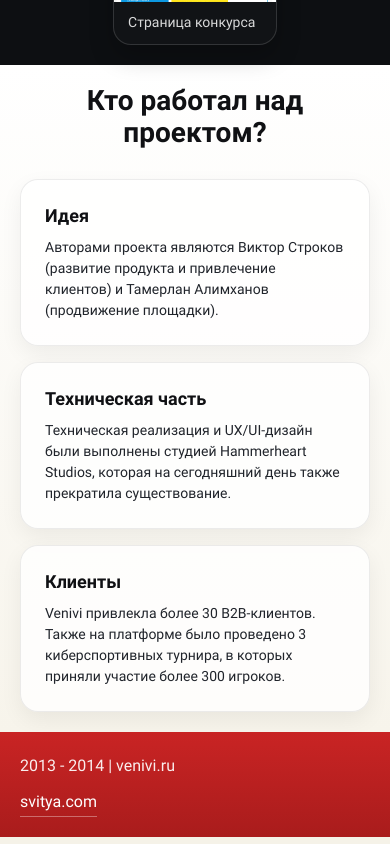
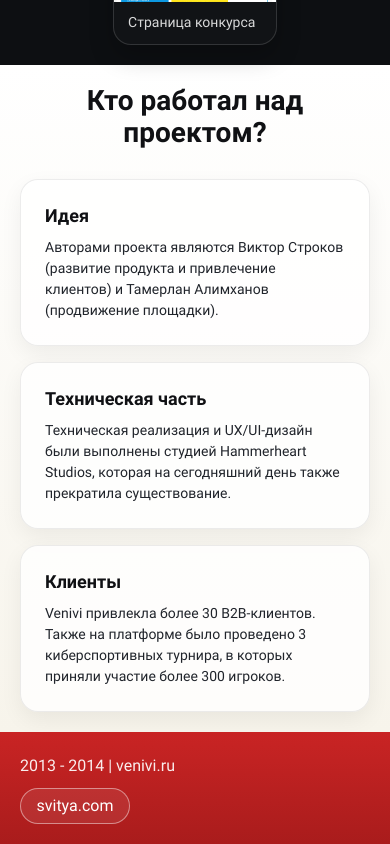
Before and after one commit to gitsvitya/venivi, a React (Create React App) app: page / in a window 390 px wide. Shown: the part 1604-2448 px from the top of the page. Built offline with nearby package versions, Linux system fonts and the light colour scheme.

Commit message:
Fixed: new svitya.com button in footer

```diff
--- a/src/components/AppFooter/AppFooter.module.css
+++ b/src/components/AppFooter/AppFooter.module.css
@@ -40,7 +40,7 @@
 }
 
 .link {
-  padding: 0;
+  padding: 8px 16px;
   margin: 0;
   font-family: 'Roboto', sans-serif;
   font-style: normal;
@@ -52,17 +52,21 @@
   cursor: pointer;
   transition: all 0.5s linear;
   text-rendering: optimizeLegibility;
-  border-bottom: 1px solid rgba(255, 255, 255, 0.35);
+  border: 1px solid rgba(255, 255, 255, 0.45);
+  background-color: rgba(255, 255, 255, 0.08);
+  border-radius: 999px;
+  min-width: 132px;
+  text-align: center;
 }
 
 .link:hover {
-  border-bottom-color: rgba(255, 255, 255, 0.95);
+  background-color: rgba(255, 255, 255, 0.16);
+  border-color: rgba(255, 255, 255, 0.72);
   transition: all 0.5s linear;
 }
 
 .link:focus-visible {
   box-shadow: 0 0 0 3px rgba(255, 206, 0, 0.55);
-  border-radius: 6px;
 }
 
 @media (max-width: 769px) {
@@ -85,5 +89,8 @@
   }
   .link {
     font-size: 16px;
+    line-height: 22px;
+    padding: 6px 12px;
+    min-width: 110px;
   }
 }
```
